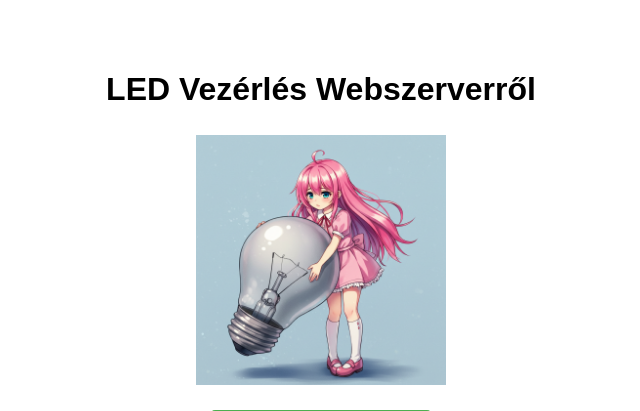
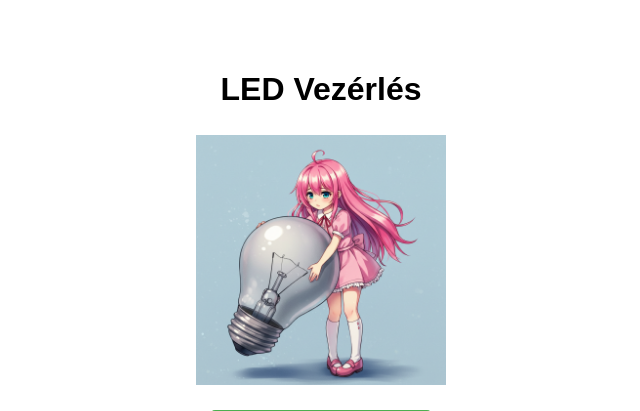
Before and after one commit to hertelendymm/led-kontroller, a Flask app: page / in a window 1280 px wide. Shown: the top 411 px of the page, without its empty margins (319-959 px from the left). Run offline with Flask 3, Linux system fonts and the light colour scheme.

Commit message:
Text changes

```diff
--- a/templates/index.html
+++ b/templates/index.html
@@ -20,7 +20,7 @@
     </style>
 </head>
 <body>
-    <h1>LED Vezérlés Webszerverről</h1>
+    <h1>LED Vezérlés</h1>
     <img id="ledImage" src="/static/images/light_off.png" alt="LED Állapota">
     <button id="ledButton">Betöltés...</button>
     <p id="statusText">Aktuális állapot: Ismeretlen</p>
```
